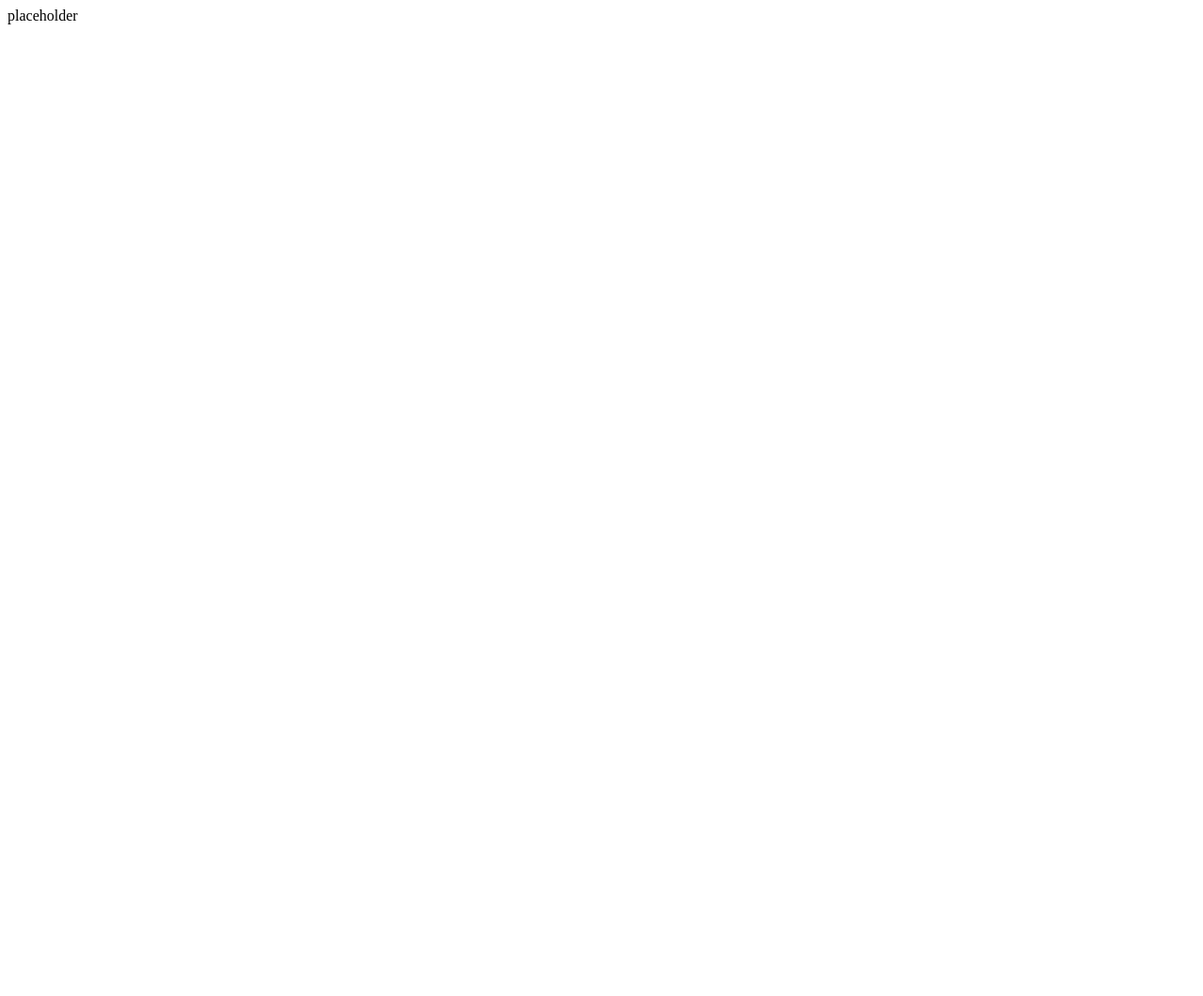
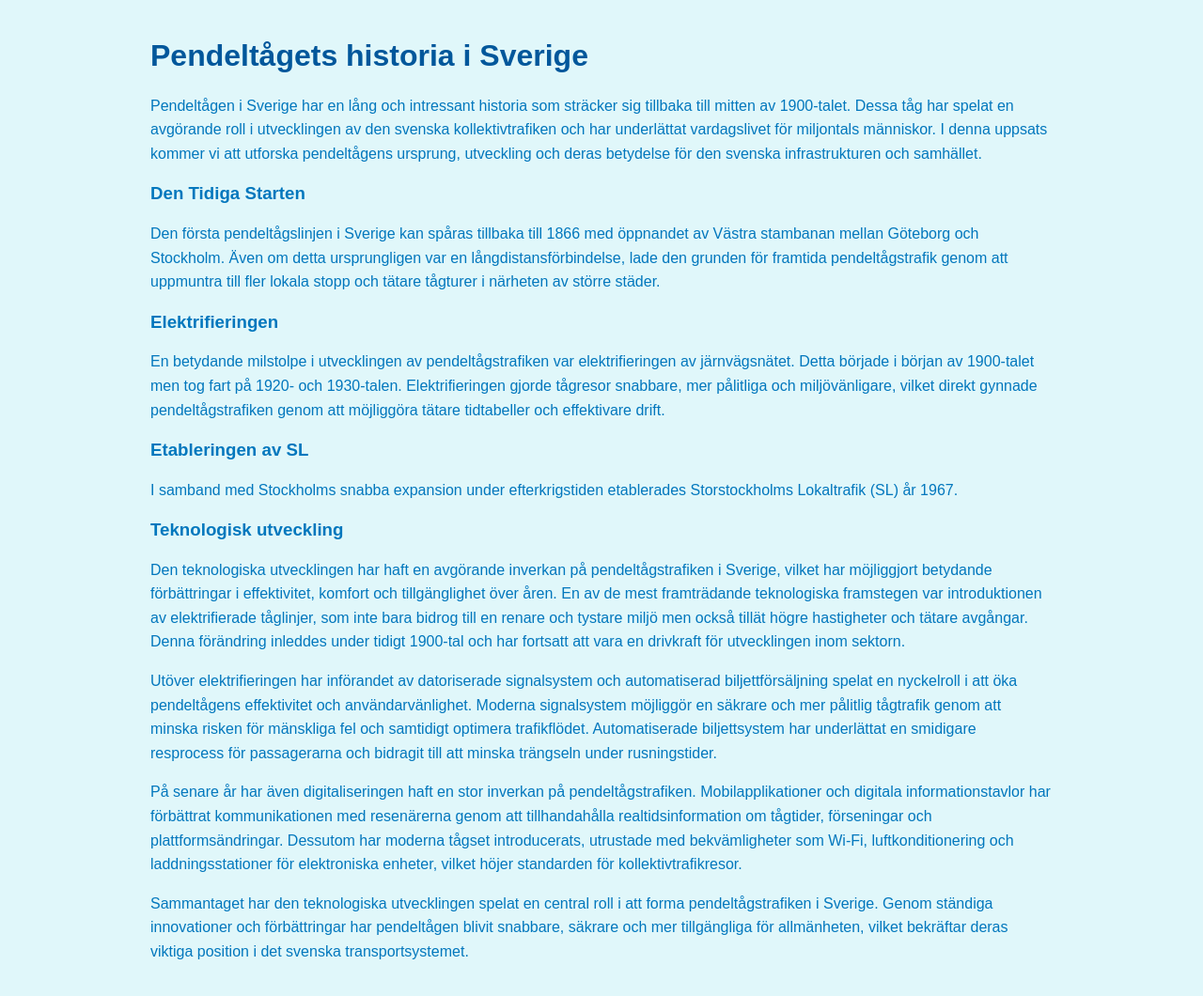
Before and after one commit to pendeltaget/taget_webpage, a plain HTML site: page index.html in a window 1280 px wide. Shown: the whole page at 94% size. Before the commit the page ends 800 px from the top, so only its background shows below. Drawn offline with Linux system fonts and the light colour scheme.

Commit message:
Update index.html

```diff
--- a/index.html
+++ b/index.html
@@ -1,3 +1,71 @@
-<html>
-  <body>placeholder</body>
+<!DOCTYPE html>
+<html lang="sv">
+<head>
+    <meta charset="UTF-8">
+    <meta name="viewport" content="width=device-width, initial-scale=1.0">
+    <title>Pendeltågets historia i Sverige</title>
+    <style>
+        body {
+            font-family: Arial, sans-serif;
+            background-color: #e0f7fa;
+            color: #0277bd; /* Mörkblå text */
+            padding: 20px;
+            max-width: 960px;
+            margin: 0 auto;
+        }
+        h1, h2 {
+            color: #01579b;
+        }
+        p {
+            line-height: 1.6;
+        .milestone {
+            background-color: #b3e5fc;
+            padding: 10px;
+            margin: 10px 0;
+            border-radius: 5px;
+        }
+    </style>
+<script async src="https://pagead2.googlesyndication.com/pagead/js/adsbygoogle.js?client=ca-pub-1314260759932093"
+     crossorigin="anonymous"></script>
+</head>
+<body>
+
+<h1>Pendeltågets historia i Sverige</h1>
+
+<p>
+    Pendeltågen i Sverige har en lång och intressant historia som sträcker sig tillbaka till mitten av 1900-talet. Dessa tåg har spelat en avgörande roll i utvecklingen av den svenska kollektivtrafiken och har underlättat vardagslivet för miljontals människor. I denna uppsats kommer vi att utforska pendeltågens ursprung, utveckling och deras betydelse för den svenska infrastrukturen och samhället.
+</p>
+
+<div class="milestone">
+    <h3>Den Tidiga Starten</h3>
+    <p>Den första pendeltågslinjen i Sverige kan spåras tillbaka till 1866 med öppnandet av Västra stambanan mellan Göteborg och Stockholm. Även om detta ursprungligen var en långdistansförbindelse, lade den grunden för framtida pendeltågstrafik genom att uppmuntra till fler lokala stopp och tätare tågturer i närheten av större städer.</p>
+</div>
+
+<div class="milestone">
+    <h3>Elektrifieringen</h3>
+    <p>En betydande milstolpe i utvecklingen av pendeltågstrafiken var elektrifieringen av järnvägsnätet. Detta började i början av 1900-talet men tog fart på 1920- och 1930-talen. Elektrifieringen gjorde tågresor snabbare, mer pålitliga och miljövänligare, vilket direkt gynnade pendeltågstrafiken genom att möjliggöra tätare tidtabeller och effektivare drift.</p>
+</div>
+
+<div class="milestone">
+    <h3>Etableringen av SL</h3>
+    <p>I samband med Stockholms snabba expansion under efterkrigstiden etablerades Storstockholms Lokaltrafik (SL) år 1967.</p>
+</div>
+
+<div class="milestone">
+    <h3>Teknologisk utveckling</h3>
+    <p>
+        Den teknologiska utvecklingen har haft en avgörande inverkan på pendeltågstrafiken i Sverige, vilket har möjliggjort betydande förbättringar i effektivitet, komfort och tillgänglighet över åren. En av de mest framträdande teknologiska framstegen var introduktionen av elektrifierade tåglinjer, som inte bara bidrog till en renare och tystare miljö men också tillät högre hastigheter och tätare avgångar. Denna förändring inleddes under tidigt 1900-tal och har fortsatt att vara en drivkraft för utvecklingen inom sektorn.
+    </p>
+    <p>
+        Utöver elektrifieringen har införandet av datoriserade signalsystem och automatiserad biljettförsäljning spelat en nyckelroll i att öka pendeltågens effektivitet och användarvänlighet. Moderna signalsystem möjliggör en säkrare och mer pålitlig tågtrafik genom att minska risken för mänskliga fel och samtidigt optimera trafikflödet. Automatiserade biljettsystem har underlättat en smidigare resprocess för passagerarna och bidragit till att minska trängseln under rusningstider.
+    </p>
+    <p>
+        På senare år har även digitaliseringen haft en stor inverkan på pendeltågstrafiken. Mobilapplikationer och digitala informationstavlor har förbättrat kommunikationen med resenärerna genom att tillhandahålla realtidsinformation om tågtider, förseningar och plattformsändringar. Dessutom har moderna tågset introducerats, utrustade med bekvämligheter som Wi-Fi, luftkonditionering och laddningsstationer för elektroniska enheter, vilket höjer standarden för kollektivtrafikresor.
+    </p>
+    <p>
+        Sammantaget har den teknologiska utvecklingen spelat en central roll i att forma pendeltågstrafiken i Sverige. Genom ständiga innovationer och förbättringar har pendeltågen blivit snabbare, säkrare och mer tillgängliga för allmänheten, vilket bekräftar deras viktiga position i det svenska transportsystemet.
+    </p>
+</div>
+
+</body>
 </html>
```
